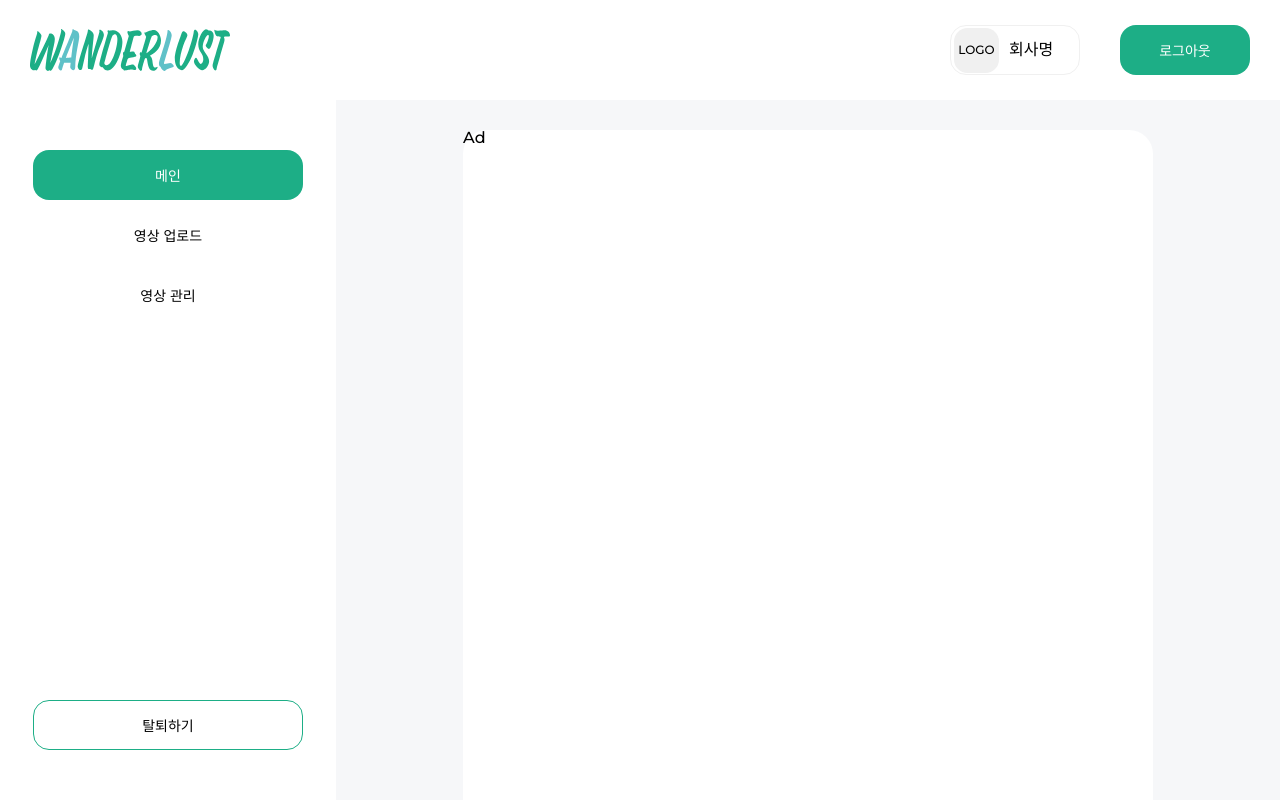
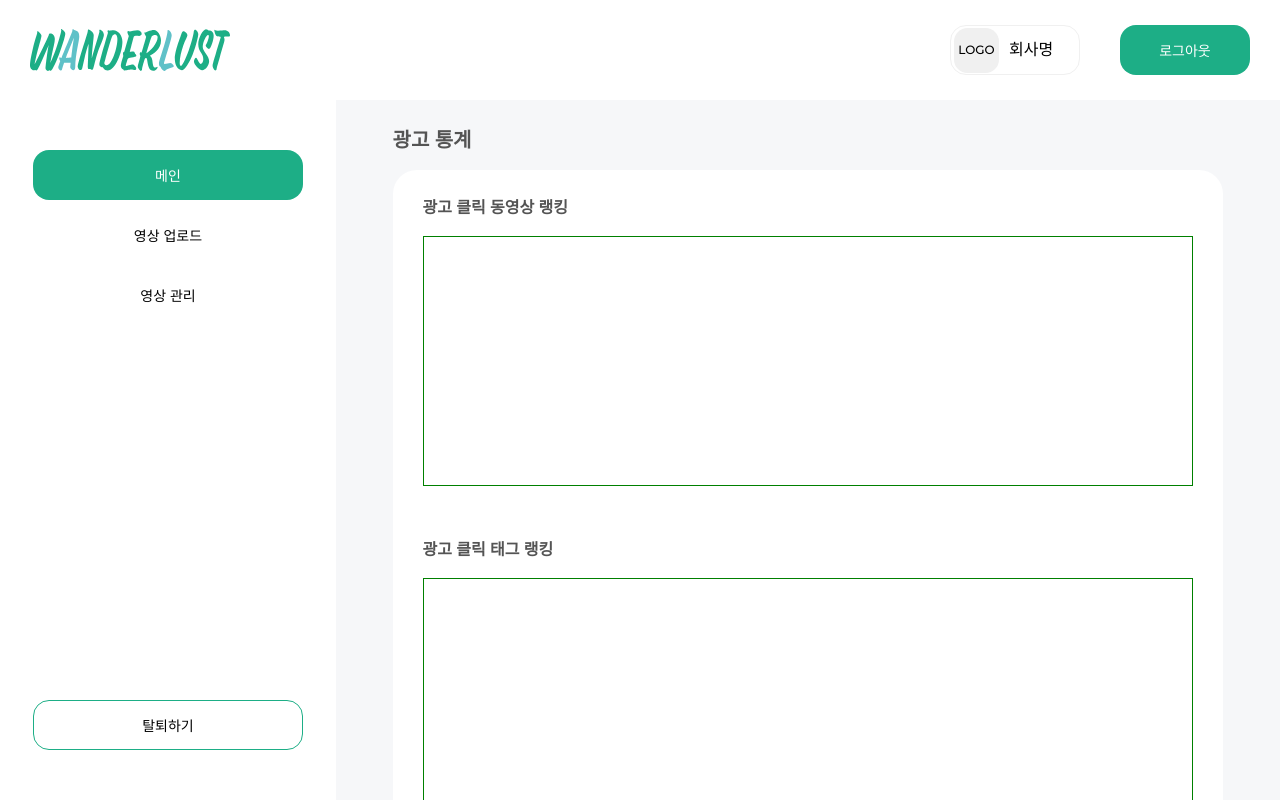
Before and after one commit to CSID-DGU/2023-S-VSA-blackshoes-3, a React (Vite) app: page /home/1 in a window 1280 px wide. Built offline with nearby package versions, Linux system fonts and the light colour scheme.

Commit message:
Design: Setting home main layout

```diff
--- a/src/GlobalStyle.jsx
+++ b/src/GlobalStyle.jsx
@@ -35,7 +35,7 @@ footer, header, hgroup, main, menu, nav, section {
 }
 /* HTML5 hidden-attribute fix for newer browsers */
 *[hidden] {
-    display: none;
+  display: none;
 }
 body {
   line-height: 1;
@@ -74,21 +74,18 @@ table {
   font-weight: normal;
   font-style: normal;
 }
-
 @font-face {
   font-family: "MontserratMedium";
   src: url(${MontserratMedium});
   font-weight: normal;
   font-style: normal;
 }
-
 @font-face {
   font-family: "MontserratRegular";
   src: url(${MontserratRegular});
   font-weight: normal;
   font-style: normal;
 }
-
 @font-face {
   font-family: "MontserratThin";
   src: url(${MontserratThin});
@@ -106,6 +103,8 @@ table {
 }
 
 *::-webkit-scrollbar-thumb {
+  width: 7px;
+  height: 7px;
   background: ${(props) => props.theme.primaryColor};
   border-radius: 10px;
 }
--- a/src/components/Home/HomeStyle.jsx
+++ b/src/components/Home/HomeStyle.jsx
@@ -3,6 +3,10 @@ import { styled } from "styled-components";
 export const Container = styled.div`
   width: 100vw;
   height: 100vh;
+  @media all and (max-width: 900px) {
+    height: auto;
+    min-height: 100vh;
+  }
 `;
 
 export const Wrapper = styled.div`
@@ -33,6 +37,10 @@ export const HeaderSection = styled.div`
   align-items: center;
   background-color: ${(props) => props.theme.bgColor};
   padding: 0 30px;
+  @media all and (max-width: 900px) {
+    position: sticky;
+    top: 0;
+  }
 `;
 
 export const HeaderRSection = styled.section`
@@ -180,14 +188,13 @@ export const Body = styled.div`
   grid-row: 2 / 3;
   display: flex;
   justify-content: center;
-  align-items: flex-end;
+  align-items: flex-start;
   gap: 30px;
   background-color: #f6f7f9;
   padding: 30px;
   overflow-y: auto;
   transition: all 0.3s;
-
-  @media all and (max-width: 1410px) {
+  @media all and (max-width: 1480px) {
     flex-direction: column;
     justify-content: flex-start;
     align-items: center;
@@ -195,38 +202,6 @@ export const Body = styled.div`
   @media all and (max-width: 900px) {
     grid-column: 1 / 3;
     width: 100%;
+    max-width: 100%;
   }
 `;
-
-export const AdSection = styled.section`
-  width: 690px;
-  height: 773px;
-  display: flex;
-  flex-shrink: 0;
-  border-radius: 24px;
-  background-color: ${(props) => props.theme.bgColor};
-  transition: all 0.3s;
-  @media all and (max-width: 1784px) {
-    width: 590px;
-  }
-  @media all and (max-width: 1630px) {
-    width: 490px;
-  }
-  @media all and (max-width: 1410px) {
-    width: 690px;
-  }
-  @media all and (max-width: 1090px) {
-    width: 590px;
-  }
-  @media all and (max-width: 980px) {
-    width: 490px;
-    min-width: 490px;
-  }
-  @media all and (max-width: 900px) {
-    width: 690px;
-  }
-`;
-
-export const VideoSection = styled(AdSection)`
-  min-height: 773px;
-`;
--- /dev/null
+++ b/src/components/Home/MainStyle.jsx
@@ -0,0 +1,54 @@
+import { styled } from "styled-components";
+
+export const MainSegment = styled.section`
+  width: 750px;
+  min-height: 800px;
+  display: flex;
+  flex-direction: column;
+  align-items: center;
+  flex-shrink: 0;
+  gap: 20px;
+  transition: all 0.3s;
+  @media all and (max-width: 1900px) {
+    width: 47%;
+  }
+  @media all and (max-width: 1480px) {
+    width: 94%;
+  }
+`;
+
+export const AdSection = styled(MainSegment)`
+  width: 100%;
+  align-items: flex-start;
+  height: 773px;
+  border-radius: 24px;
+  background-color: ${(props) => props.theme.bgColor};
+  padding: 30px;
+`;
+
+export const VideoSection = styled(AdSection)`
+  width: 100%;
+  height: 773px;
+  overflow-y: auto;
+`;
+
+export const MainTitle = styled.h1`
+  width: 100%;
+  text-align: left;
+  font-size: 20px;
+  font-weight: bold;
+  color: ${(props) => props.theme.secondBlack};
+`;
+
+export const MainSubTitle = styled(MainTitle)`
+  font-size: 16px;
+  font-weight: 600;
+`;
+
+export const StatisticSection = styled.section`
+  width: 100%;
+  min-width: 400px;
+  min-height: 250px;
+  max-height: 250px;
+  border: 1px solid green;
+`;
--- a/src/pages/Home.jsx
+++ b/src/pages/Home.jsx
@@ -1,20 +1,19 @@
 import { useContext, useEffect } from "react";
 import Header from "../components/Fragments/Header";
 import Nav from "../components/Fragments/Nav";
+import { Body, GridWrapper } from "../components/Home/HomeStyle";
 import {
   AdSection,
-  Body,
-  GridWrapper,
-  ResNavItem0,
-  ResNavItem1,
-  ResNavItem2,
-  ResNavSection,
+  MainSegment,
+  MainSubTitle,
+  MainTitle,
+  StatisticSection,
   VideoSection,
-} from "../components/Home/HomeStyle";
-import { useNavigate, useParams } from "react-router-dom";
+} from "../components/Home/MainStyle";
+import { useParams } from "react-router-dom";
 import { Context } from "../Context/Context";
+import ResNav from "../components/Fragments/ResNav";
 import axios from "axios";
-import ResNav from "../components/Fragments/ResNav";
 
 // testSeller1 21d40e1a-86fc-480e-a4bf-b084f8ac6c55
 // testSeller2 e2d052e4-009b-44c4-963a-21996b29a779
@@ -22,7 +21,7 @@ import ResNav from "../components/Fragments/ResNav";
 
 const Home = () => {
   // Constant----------------------------------------------------
-  const navigate = useNavigate();
+
   const { userId } = useParams();
 
   // State-------------------------------------------------------
@@ -52,8 +51,29 @@ const Home = () => {
       <Nav />
       <Body>
         <ResNav userId={userId} />
-        <AdSection>Ad</AdSection>
-        <VideoSection>Video</VideoSection>
+        <MainSegment>
+          <MainTitle>광고 통계</MainTitle>
+          <AdSection>
+            <MainSubTitle>광고 클릭 동영상 랭킹</MainSubTitle>
+            <StatisticSection></StatisticSection>
+            <br />
+            <MainSubTitle>광고 클릭 태그 랭킹</MainSubTitle>
+            <StatisticSection></StatisticSection>
+          </AdSection>
+        </MainSegment>
+        <MainSegment>
+          <MainTitle>영상 통계</MainTitle>
+          <VideoSection>
+            <MainSubTitle>동영장 조회수 랭킹</MainSubTitle>
+            <StatisticSection></StatisticSection>
+            <br />
+            <MainSubTitle>동영장 좋아요 수 랭킹</MainSubTitle>
+            <StatisticSection></StatisticSection>
+            <br />
+            <MainSubTitle>동영장 태그 랭킹</MainSubTitle>
+            <StatisticSection></StatisticSection>
+          </VideoSection>
+        </MainSegment>
       </Body>
     </GridWrapper>
   );
```
Also changed, not shown: src/components/Home/ManageStyle.jsx (added), src/components/Home/UploadStyle.jsx (added).
